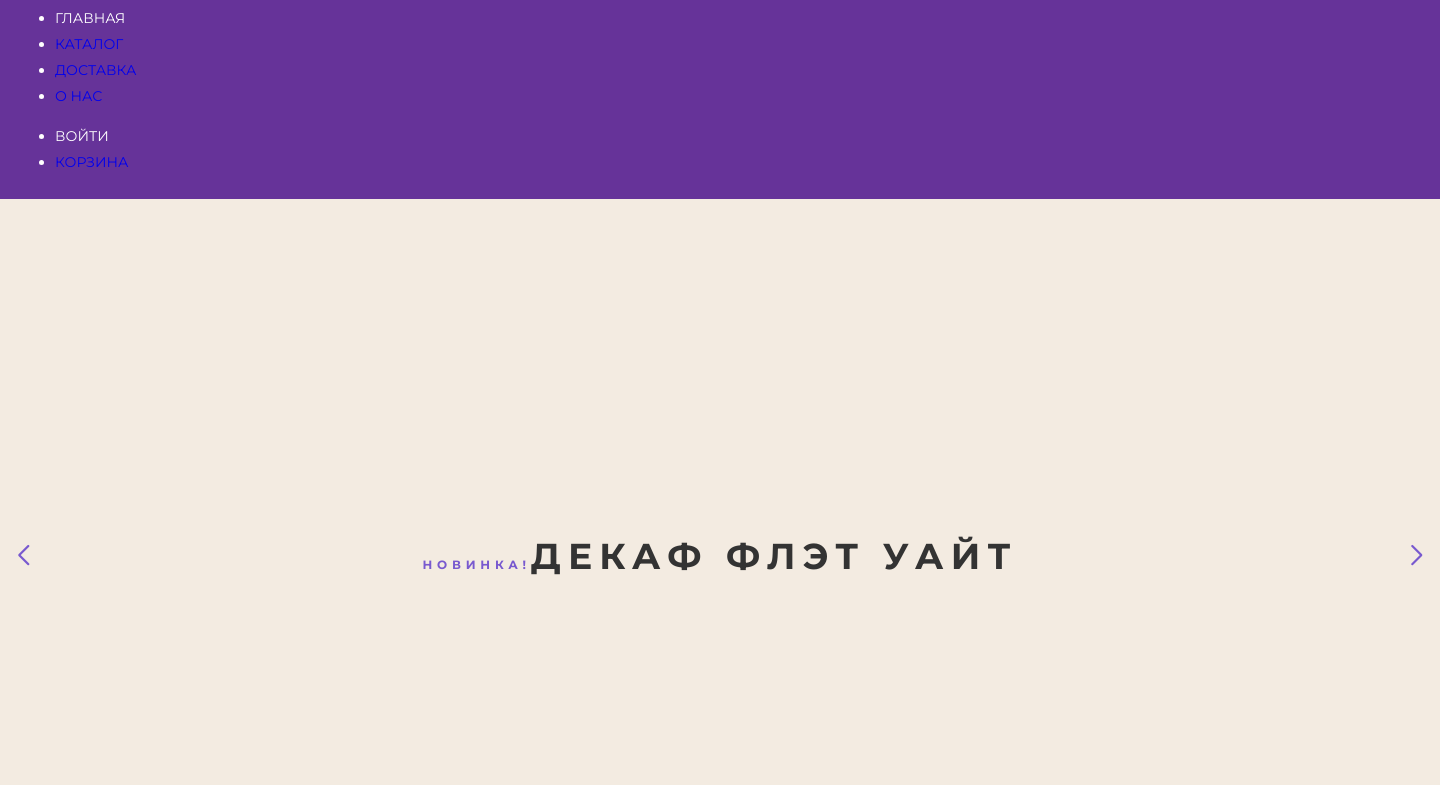
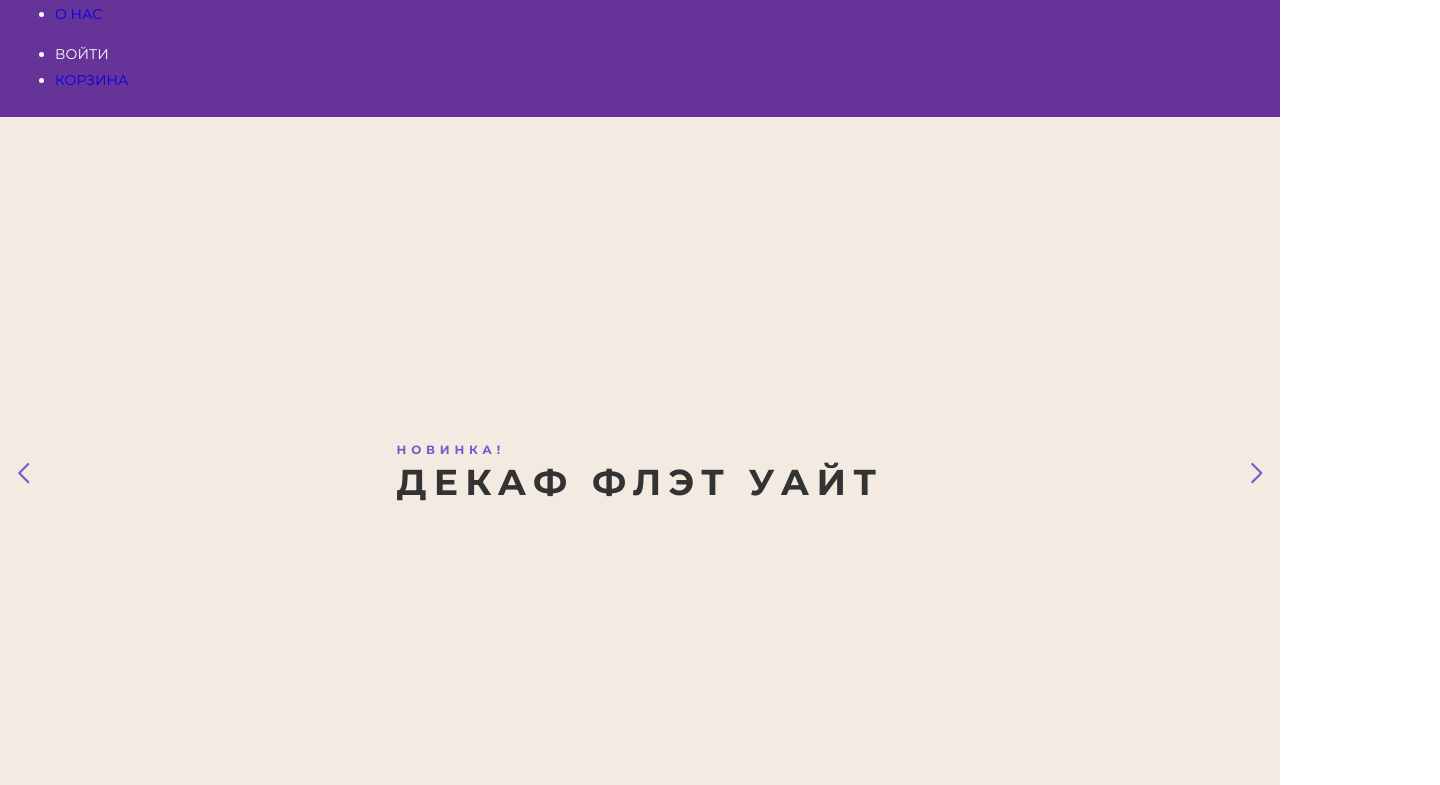
Before and after one commit to lemurlene/Drink2Go, a website: page source/index.html in a window 1280 px wide. Shown: the part 769-1554 px from the top of the page, 1440 px wide, since content can reach past the window. Drawn offline with nearby package versions, Linux system fonts and the light colour scheme; files that its build step writes are made by us from their sources; grey boxes are pictures that could not be loaded; a web font is replaced by a local one.

Commit message:
correcting slider

```diff
--- a/source/sass/blocks/new-products.scss
+++ b/source/sass/blocks/new-products.scss
@@ -1,4 +1,5 @@
 .new-products__list {
+  display: flex;
   list-style: none;
   padding: 0;
   margin: 0;
@@ -6,6 +7,7 @@
 
 .new-products__item {
   display: flex;
+  flex-direction: column;
 }
 
 .new-products__item--1 {
@@ -27,6 +29,7 @@
   letter-spacing: 0.2em;
   &::before {
     content: "Новинка!";
+    display: flex;
     font-size: 12px;
     line-height: 16px;
     letter-spacing: 0.4em;
--- a/source/sass/blocks/swipper.scss
+++ b/source/sass/blocks/swipper.scss
@@ -1,29 +1,25 @@
 .swiper {
   display: flex;
-  position: relative;
-  overflow: hidden;
+  max-width: 100vw;
   width: 100%;
-  max-width: $phone-width;
   height: 656px;
-
-  @media (min-width: $phablet-width) {
-    max-width: $tablet-width;
-  }
+  margin: 0;
 
   @media (min-width: $tablet-width) {
-    max-width: $laptop-width;
     height: 828px;
   }
 
   @media (min-width: $laptop-width) {
+    height: 714px;
+  }
+
+  @media (min-width: $desktop-width) {
     max-width: $desktop-width;
-    height: 714px;
   }
 }
 
 .swiper-slide {
   display: flex;
-  width: 100%;
   justify-content: center;
   align-items: center;
 }
```
